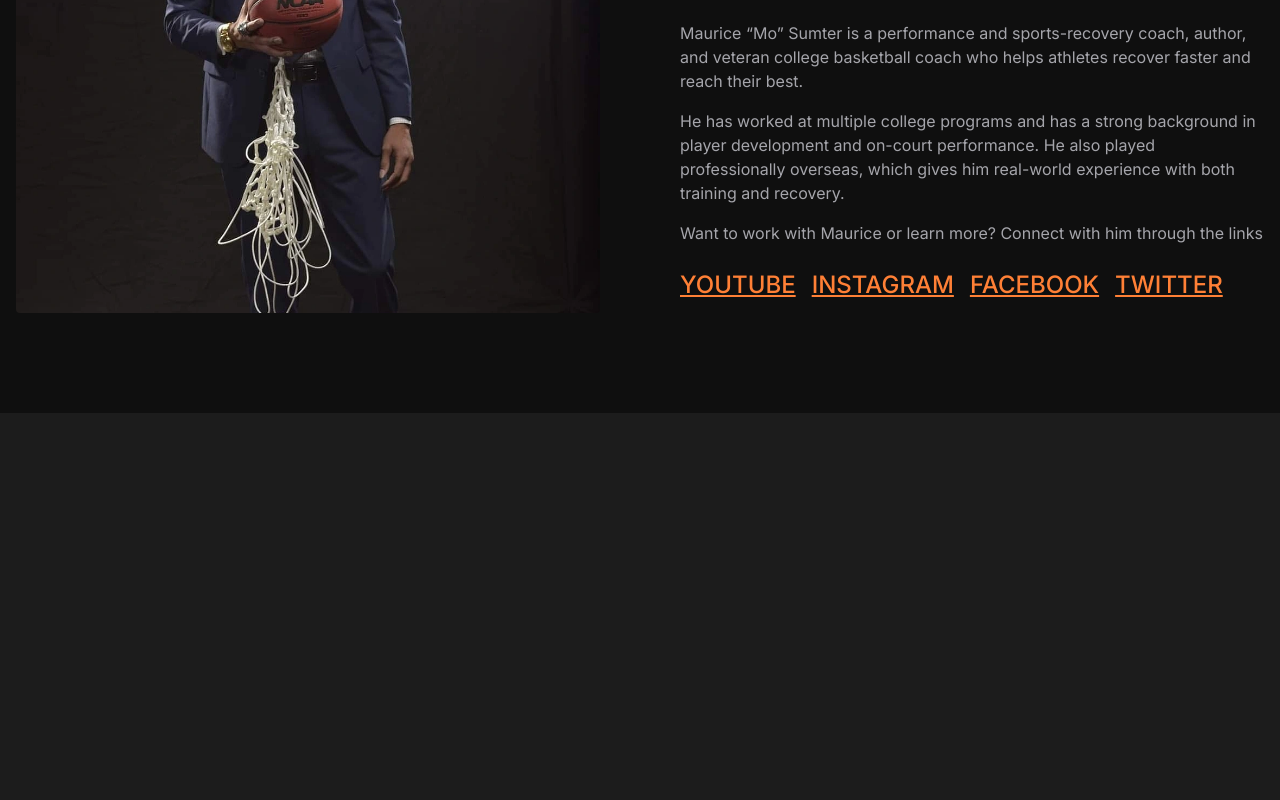
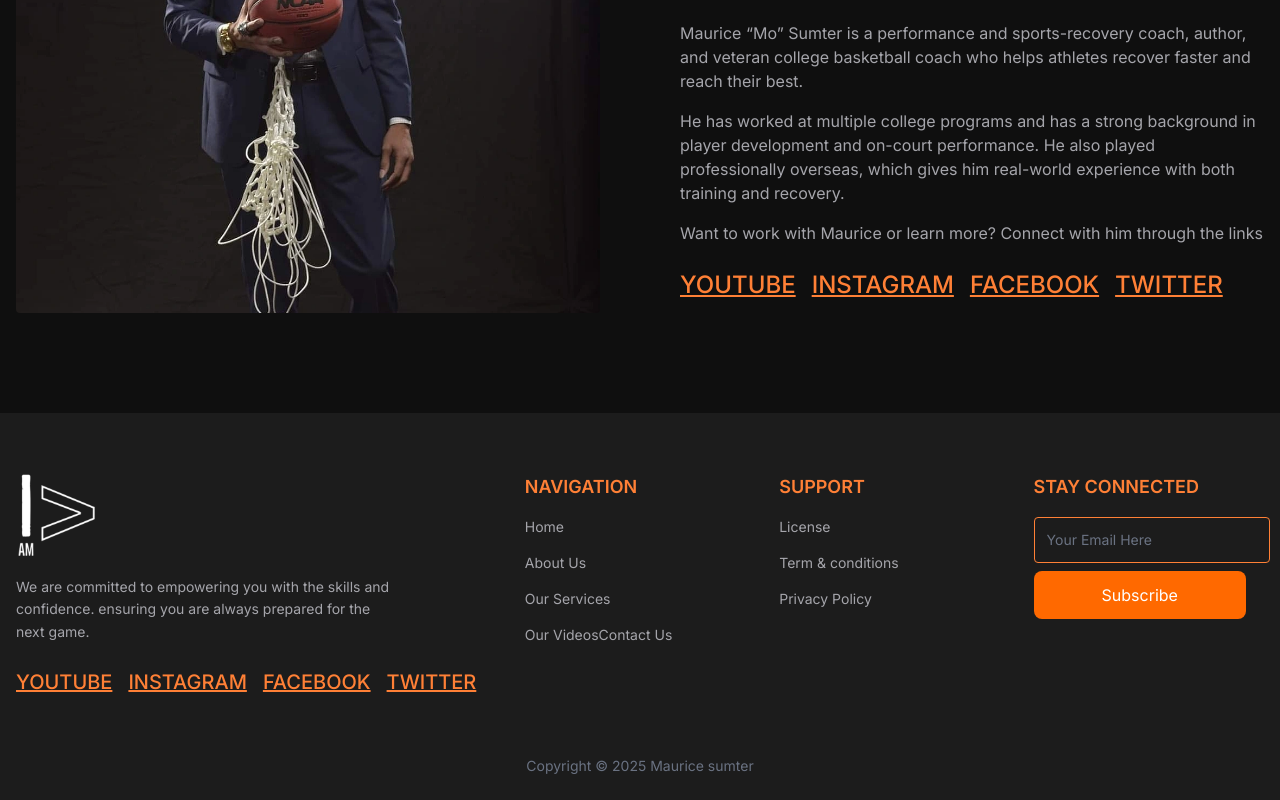
Before and after one commit to SopnilSwapon/mojumter_landing-page, a Next.js app: page / in a window 1280 px wide. Shown: the part 1145-1945 px from the top of the page. Before the commit the page ends 1558 px from the top, so only its background shows below. Built offline with nearby package versions, Linux system fonts and the light colour scheme.

Commit message:
added footer section

```diff
--- /dev/null
+++ b/app/Components/AppFooter.tsx
@@ -0,0 +1,95 @@
+import Image from "next/image";
+import Link from "next/link";
+import logo from "@/public/footer_logo.png";
+
+export default function AppFooter() {
+  return (
+    <footer>
+      <div className="max-w-[1320px] mx-auto py-12 lg:py-15 p-4 grid grid-cols-1 md:grid-cols-2 lg:grid-cols-3 xl:grid-cols-5 gap-6">
+        {/* Brand Info */}
+        <div className="col-span-2 w-full">
+          <Image src={logo} height={80} width={80} alt="SMPL Money logo" />
+          <p className="text-sm leading-relaxed pt-4 max-w-sm">
+            We are committed to empowering you with the skills and confidence.
+            ensuring you are always prepared for the next game.
+          </p>
+          <div className="flex flex-wrap gap-4 mt-6">
+            <h2 className="text-secondary  underline text-sm lg:text-xl font-medium">
+              YOUTUBE
+            </h2>
+            <h2 className="text-secondary underline text-sm lg:text-xl font-medium">
+              INSTAGRAM
+            </h2>
+            <h2 className="text-secondary underline text-sm lg:text-xl font-medium">
+              FACEBOOK
+            </h2>
+            <h2 className="text-secondary underline text-sm lg:text-xl font-medium">
+              TWITTER
+            </h2>
+          </div>
+        </div>
+
+        {/* Quick Links */}
+        <div>
+          <h3 className="text-lg font-semibold text-secondary mb-4">
+            NAVIGATION
+          </h3>
+          <ul className="space-y-4 text-sm">
+            <li>
+              <Link href="#">Home</Link>
+            </li>
+            <li>
+              <Link href="#">About Us</Link>
+            </li>
+            <li>
+              <Link href="#">Our Services</Link>
+            </li>
+            <li>
+              <Link href="#">Our Videos</Link>
+              <Link href="#">Contact Us</Link>
+            </li>
+          </ul>
+        </div>
+
+        {/* Product */}
+        <div>
+          <h3 className="text-lg font-semibold text-secondary mb-4">SUPPORT</h3>
+          <ul className="space-y-4 text-sm">
+            <li>
+              <Link href="#">License</Link>
+            </li>
+            <li>
+              <Link href="#">Term & conditions</Link>
+            </li>
+            <li>
+              <Link href="#">Privacy Policy</Link>
+            </li>
+          </ul>
+        </div>
+
+        {/* Newsletter */}
+        <div>
+          <h3 className="text-lg font-semibold text-secondary mb-4">
+            STAY CONNECTED
+          </h3>
+
+          <form className="">
+            <input
+              type="email"
+              placeholder="Your Email Here"
+              className=" bg-transparent px-3 py-3 border border-text-secondary rounded-sm text-sm text-gray-300 placeholder-gray-500 outline-none min-w-0"
+            />
+            <button className="px-18 lg:px-17 mt-2 block py-3 bg-orange-500 hover:bg-orange-600 rounded-lg text-white text-base">
+              Subscribe
+            </button>
+          </form>
+        </div>
+      </div>
+
+      {/* Bottom Line */}
+      <div className="text-center pb-6 text-sm text-gray-500">
+        Copyright © 2025 Maurice sumter
+      </div>
+    </footer>
+  );
+}
--- a/app/layout.tsx
+++ b/app/layout.tsx
@@ -5,6 +5,7 @@ import "./globals.css";
 import AppNavbar from "./Components/AppNavbar";
 import BannerSection from "./Components/BannerSection";
 import AboutUs from "./Components/AboutUs";
+import AppFooter from "./Components/AppFooter";
 
 // Load Inter (default font)
 const inter = Inter({
@@ -36,6 +37,7 @@ export default function RootLayout() {
         <div className="bg-foreground">
           <AboutUs />
         </div>
+        <AppFooter />
       </body>
     </html>
   );
```
Also changed, not shown: public/footer_logo.png (added).
